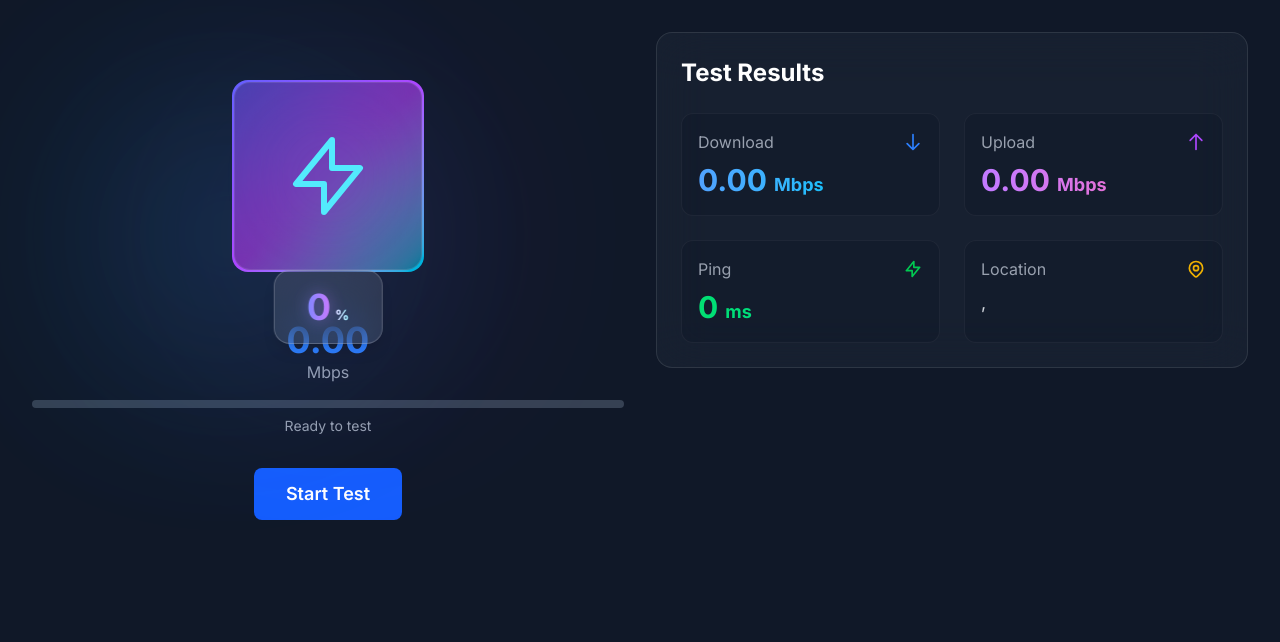
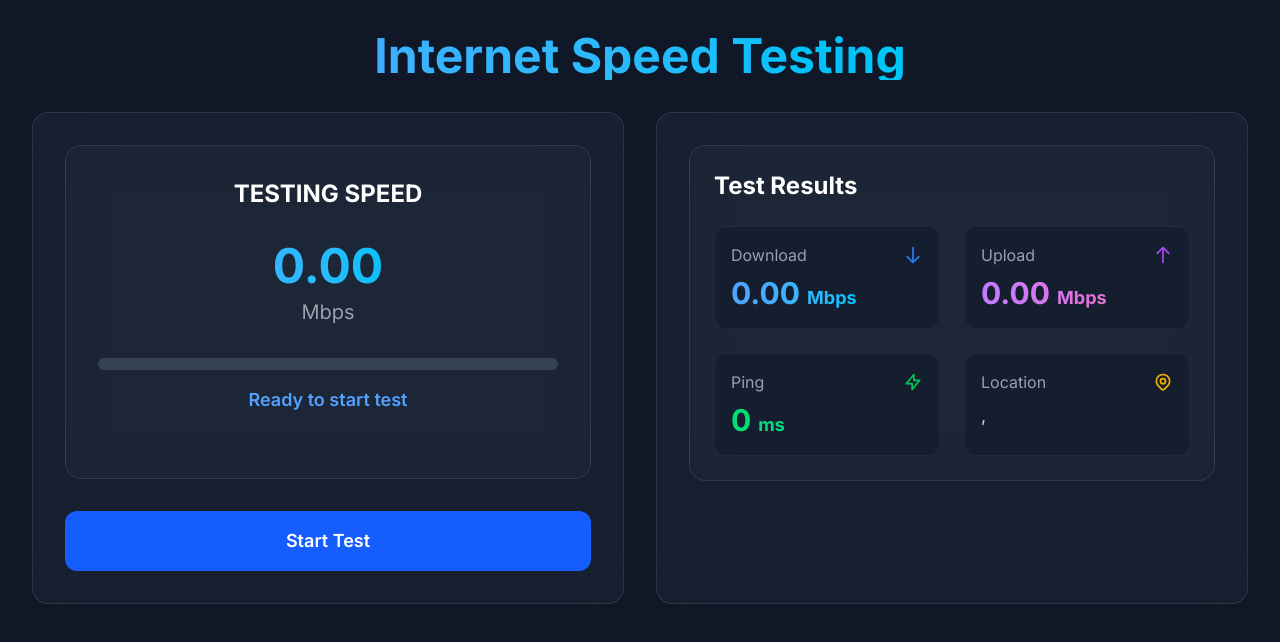
Before and after one commit to nyeinchanhtoo-n4g/speedTest, a Next.js app: page / in a window 1280 px wide. Shown: the top 642 px of the page. Built offline with nearby package versions, Linux system fonts and the light colour scheme.

Commit message:
update UI

```diff
--- a/src/app/page.tsx
+++ b/src/app/page.tsx
@@ -1,14 +1,29 @@
 'use client';
 
-import { useState } from 'react';
+import React, { useState } from 'react';
 import SpeedMeter from '@/components/SpeedMeter';
 import TestResults from '@/components/TestResults';
+
+interface Results {
+  download: number;
+  upload: number;
+  ping: number;
+  ip: string;
+  location: {
+    city: string;
+    country: string;
+    region: string;
+  };
+  jitter: number;
+  latency: number;
+  isp: string;
+}
 
 export default function Home() {
   const [testing, setTesting] = useState(false);
   const [progress, setProgress] = useState(0);
   const [currentSpeed, setCurrentSpeed] = useState(0);
-  const [results, setResults] = useState({
+  const [results, setResults] = useState<Results>({
     download: 0,
     upload: 0,
     ping: 0,
@@ -129,7 +144,7 @@ export default function Home() {
         // Update results after every 5 measurements
         if ((i + 1) % 5 === 0) {
           const currentAvgDownload = totalSpeed / (i + 1);
-          setResults(prev => ({
+          setResults((prev: Results) => ({
             ...prev,
             download: currentAvgDownload,
             ping: avgPing,
@@ -162,7 +177,7 @@ export default function Home() {
         // Update results after every 5 measurements
         if ((i + 1) % 5 === 0) {
           const currentAvgUpload = totalSpeed / (i + 1);
-          setResults(prev => ({
+          setResults((prev: Results) => ({
             ...prev,
             upload: currentAvgUpload,
           }));
@@ -171,7 +186,7 @@ export default function Home() {
       const avgUpload = totalSpeed / 50;
 
       // Final results update
-      setResults(prev => ({
+      setResults((prev: Results) => ({
         ...prev,
         download: avgDownload,
         upload: avgUpload,
@@ -201,42 +216,62 @@ export default function Home() {
     }
   };
 
+  const stopTest = () => {
+    // Implementation of stopTest function
+  };
+
   return (
     <main className="min-h-screen bg-gray-900 text-white antialiased p-4 md:p-8">
       <div className="max-w-7xl mx-auto">
+        {/* Main Title */}
+        <h1 className="text-4xl md:text-5xl font-bold text-center mb-8 bg-gradient-to-r from-blue-400 to-cyan-400 bg-clip-text text-transparent">
+          Internet Speed Testing
+        </h1>
+
         {/* Responsive Layout Container */}
         <div className="flex flex-col md:flex-row md:space-x-8 space-y-8 md:space-y-0">
-          {/* Left Side - Speed Meter */}
+          {/* Left Side - Speed Meter and Button */}
           <div className="w-full md:w-1/2">
+            <div className="h-full relative p-8 bg-gray-800/50 backdrop-blur-xl rounded-2xl border border-white/10 flex flex-col">
               <SpeedMeter
                 progress={progress}
                 currentSpeed={currentSpeed}
                 testing={testing}
+                results={results}
               />
 
               {/* Test Button */}
-            <div className="mt-8 flex justify-center">
+              <div className="mt-auto pt-8">
+                {!testing ? (
                   <button
                     onClick={startTest}
-                disabled={testing}
-                className={`px-8 py-3 rounded-lg text-lg font-semibold transition-all duration-300
-                  ${testing
-                    ? 'bg-gray-600 cursor-not-allowed'
-                    : 'bg-blue-600 hover:bg-blue-700 active:scale-95'
-                  }`}
+                    className="w-full px-8 py-4 rounded-xl text-lg font-semibold transition-all duration-300
+                      bg-blue-600 hover:bg-blue-700 active:scale-95 hover:shadow-lg"
                   >
-                {testing ? 'Testing...' : 'Start Test'}
+                    Start Test
                   </button>
+                ) : (
+                  <button
+                    onClick={stopTest}
+                    className="w-full px-8 py-4 rounded-xl text-lg font-semibold transition-all duration-300
+                      bg-red-600 hover:bg-red-700 active:scale-95 hover:shadow-lg"
+                  >
+                    Stop Test
+                  </button>
+                )}
+              </div>
             </div>
           </div>
 
           {/* Right Side - Test Results */}
           <div className="w-full md:w-1/2">
+            <div className="h-full relative p-8 bg-gray-800/50 backdrop-blur-xl rounded-2xl border border-white/10">
               <TestResults
                 results={results}
                 testing={testing}
                 setError={setError}
               />
+            </div>
           </div>
         </div>
 
--- a/src/components/SpeedMeter.tsx
+++ b/src/components/SpeedMeter.tsx
@@ -1,221 +1,43 @@
+import React from 'react';
+
 interface SpeedMeterProps {
   progress: number;
   currentSpeed: number;
   testing: boolean;
+  results: {
+    download: number;
+    upload: number;
+    ping: number;
+  };
 }
 
-export default function SpeedMeter({
-  progress,
-  currentSpeed,
-  testing,
-}: SpeedMeterProps) {
+export default function SpeedMeter({ progress, currentSpeed, testing, results }: SpeedMeterProps) {
   return (
-    <div className="relative flex flex-col items-center">
-      {/* Background Gradient Effects */}
-      <div className="absolute inset-0 w-full h-full">
-        <div className="absolute top-1/2 left-1/2 -translate-x-1/2 -translate-y-1/2 w-[200px] h-[200px] bg-purple-500 rounded-full blur-[120px] opacity-20" />
-        <div className="absolute top-1/2 left-1/3 -translate-x-1/2 -translate-y-1/2 w-[200px] h-[200px] bg-blue-500 rounded-full blur-[120px] opacity-20" />
-        <div className="absolute top-1/2 right-1/3 -translate-x-1/2 -translate-y-1/2 w-[200px] h-[200px] bg-cyan-500 rounded-full blur-[120px] opacity-20" />
-      </div>
 
-      {/* Main Speed Display */}
-      <div className="relative w-72 h-72 flex items-center justify-center">
-        <div className="absolute inset-0 flex items-center justify-center">
-          {testing ? (
-            // Animated Testing Icon with Enhanced Effects
-            <div className="relative">
-              {/* Outer Glow Rings */}
-              <div className="absolute inset-0 animate-ping opacity-20 rounded-full bg-cyan-400" />
-              <div className="absolute inset-2 animate-ping opacity-10 rounded-full bg-purple-400 animation-delay-150" />
-              <div className="absolute inset-4 animate-ping opacity-5 rounded-full bg-blue-400 animation-delay-300" />
-
-              {/* Main Rotating Ring */}
-              <div className="relative">
-                <svg
-                  className="w-48 h-48 animate-spin-slow"
-                  viewBox="0 0 100 100"
-                >
-                  {/* Enhanced Gradient definitions */}
-                  <defs>
-                    <linearGradient
-                      id="gradient1"
-                      x1="0%"
-                      y1="0%"
-                      x2="100%"
-                      y2="100%"
-                    >
-                      <stop
-                        offset="0%"
-                        style={{ stopColor: '#6366f1', stopOpacity: 1 }}
-                      />
-                      <stop
-                        offset="50%"
-                        style={{ stopColor: '#8b5cf6', stopOpacity: 1 }}
-                      />
-                      <stop
-                        offset="100%"
-                        style={{ stopColor: '#06b6d4', stopOpacity: 1 }}
-                      />
-                    </linearGradient>
-                    <linearGradient
-                      id="gradient2"
-                      x1="100%"
-                      y1="0%"
-                      x2="0%"
-                      y2="100%"
-                    >
-                      <stop
-                        offset="0%"
-                        style={{ stopColor: '#6366f1', stopOpacity: 0.5 }}
-                      />
-                      <stop
-                        offset="50%"
-                        style={{ stopColor: '#8b5cf6', stopOpacity: 0.5 }}
-                      />
-                      <stop
-                        offset="100%"
-                        style={{ stopColor: '#06b6d4', stopOpacity: 0.5 }}
-                      />
-                    </linearGradient>
-                  </defs>
-
-                  {/* Rotating segments with double lines for depth */}
-                  {[...Array(12)].map((_, i) => (
-                    <g key={i} transform={`rotate(${i * 30} 50 50)`}>
-                      <line
-                        x1="50"
-                        y1="12"
-                        x2="50"
-                        y2="22"
-                        stroke="url(#gradient1)"
-                        strokeWidth="4"
-                        strokeLinecap="round"
-                        style={{ opacity: 1 - i * 0.07 }}
-                      />
-                      <line
-                        x1="50"
-                        y1="10"
-                        x2="50"
-                        y2="20"
-                        stroke="url(#gradient2)"
-                        strokeWidth="2"
-                        strokeLinecap="round"
-                        style={{ opacity: 0.5 - i * 0.03 }}
-                      />
-                    </g>
-                  ))}
-                </svg>
-
-                {/* Centered Speed Icon with Glassmorphism */}
-                <div className="absolute inset-0 flex items-center justify-center">
-                  <div className="bg-white/10 backdrop-blur-xl rounded-2xl p-4 shadow-lg border border-white/20 transform hover:scale-105 transition-transform">
-                    <svg
-                      className="w-14 h-14 text-cyan-300"
-                      fill="none"
-                      viewBox="0 0 24 24"
-                      stroke="currentColor"
-                    >
-                      <path
-                        strokeLinecap="round"
-                        strokeLinejoin="round"
-                        strokeWidth={1.5}
-                        d="M13 10V3L4 14h7v7l9-11h-7z"
-                      />
-                    </svg>
-                  </div>
-                </div>
-              </div>
-            </div>
-          ) : (
-            // Enhanced Static Ready State
-            <div className="relative transform transition-all duration-500 hover:scale-105">
-              <div className="w-48 h-48 rounded-2xl bg-gradient-to-br from-indigo-500 via-purple-500 to-cyan-500 p-0.5 animate-gradient-xy">
-                <div className="w-full h-full rounded-2xl bg-black/30 backdrop-blur-xl flex items-center justify-center border border-white/10">
-                  <div className="relative">
-                    <div className="absolute inset-0 blur-2xl opacity-50 animate-pulse">
-                      <svg
-                        className="w-24 h-24 text-cyan-300"
-                        fill="none"
-                        viewBox="0 0 24 24"
-                        stroke="currentColor"
-                      >
-                        <path
-                          strokeLinecap="round"
-                          strokeLinejoin="round"
-                          strokeWidth={1.5}
-                          d="M13 10V3L4 14h7v7l9-11h-7z"
-                        />
-                      </svg>
-                    </div>
-                    <svg
-                      className="w-24 h-24 text-cyan-300 relative z-10"
-                      fill="none"
-                      viewBox="0 0 24 24"
-                      stroke="currentColor"
-                    >
-                      <path
-                        strokeLinecap="round"
-                        strokeLinejoin="round"
-                        strokeWidth={1.5}
-                        d="M13 10V3L4 14h7v7l9-11h-7z"
-                      />
-                    </svg>
-                  </div>
-                </div>
-              </div>
-            </div>
-          )}
-        </div>
-
-        {/* Enhanced Speed/Progress Text with Glassmorphism */}
-        <div className="absolute -bottom-6 left-1/2 transform -translate-x-1/2">
-          <div className="bg-white/10 backdrop-blur-xl rounded-2xl py-4 px-8 shadow-lg border border-white/20">
-            <div className="relative">
-              <div className="absolute inset-0 blur-sm opacity-50">
-                <div className="text-4xl font-bold bg-gradient-to-r from-indigo-400 via-purple-400 to-cyan-400 bg-clip-text text-transparent">
-                  {testing ? currentSpeed.toFixed(1) : progress}
-                </div>
-              </div>
-              <div className="text-4xl font-bold bg-gradient-to-r from-indigo-400 via-purple-400 to-cyan-400 bg-clip-text text-transparent relative z-10">
-                {testing ? (
-                  <>
-                    {currentSpeed.toFixed(1)}
-                    <span className="text-sm text-white/60 ml-1">Mbps</span>
-                  </>
-                ) : (
-                  <>
-                    {progress}
-                    <span className="text-sm text-white/60 ml-1">%</span>
-                  </>
-                )}
-              </div>
-            </div>
-          </div>
-        </div>
-      </div>
+    <div className="relative p-8 bg-gray-800/50 backdrop-blur-xl rounded-2xl border border-white/10">
+      <h2 className="text-2xl font-bold text-center text-white mb-8">TESTING SPEED</h2>
 
       {/* Speed Display */}
-      <div className="text-center mb-4">
-        <div className="text-4xl font-bold text-blue-500">
+      <div className="text-center mb-8">
+        <div className="text-5xl font-bold bg-gradient-to-r from-blue-400 to-cyan-400 bg-clip-text text-transparent">
           {currentSpeed.toFixed(2)}
         </div>
-        <div className="text-gray-400">Mbps</div>
+        <div className="text-gray-400 text-xl mt-2">Mbps</div>
       </div>
 
       {/* Progress Bar */}
-      <div className="w-full h-2 bg-gray-700 rounded-full overflow-hidden">
+      <div className="w-full h-3 bg-gray-700 rounded-full overflow-hidden mb-4">
         <div
-          className="h-full bg-blue-500 transition-all duration-300"
-          style={{
-            width: `${progress}%`,
-            transition: 'width 0.3s ease-in-out'
-          }}
+          className="h-full bg-gradient-to-r from-blue-500 to-cyan-500 transition-all duration-300"
+          style={{ width: `${progress}%` }}
         />
       </div>
 
-      {/* Progress Percentage */}
-      <div className="text-center mt-2 text-sm text-gray-400">
-        {testing ? `Testing... ${Math.round(progress)}%` : 'Ready to test'}
+      {/* Testing Status */}
+      <div className="text-center mb-8">
+        <div className="text-blue-400 font-semibold text-lg">
+          {testing ? `Testing... ${Math.round(progress)}%` : 'Ready to start test'}
+        </div>
       </div>
     </div>
   );
```
Also changed, not shown: package.json (+5 -4 lines), tsconfig.json (+5 -5 lines), 1 other file (tests, documents, lock files or other folders). Lines whose indentation alone changed are shown as unchanged.
